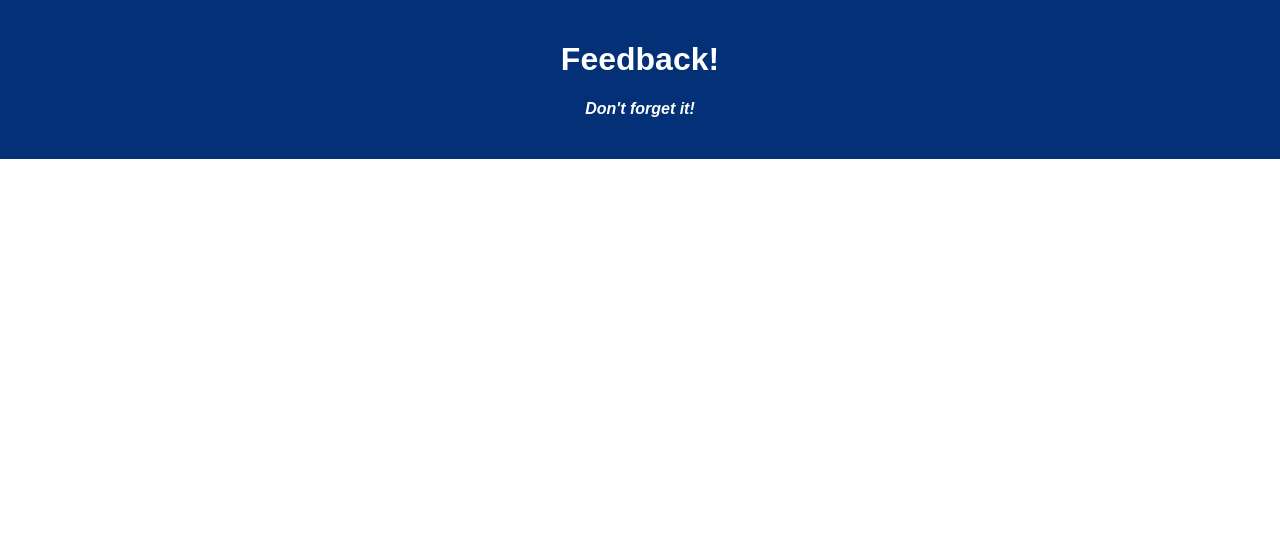
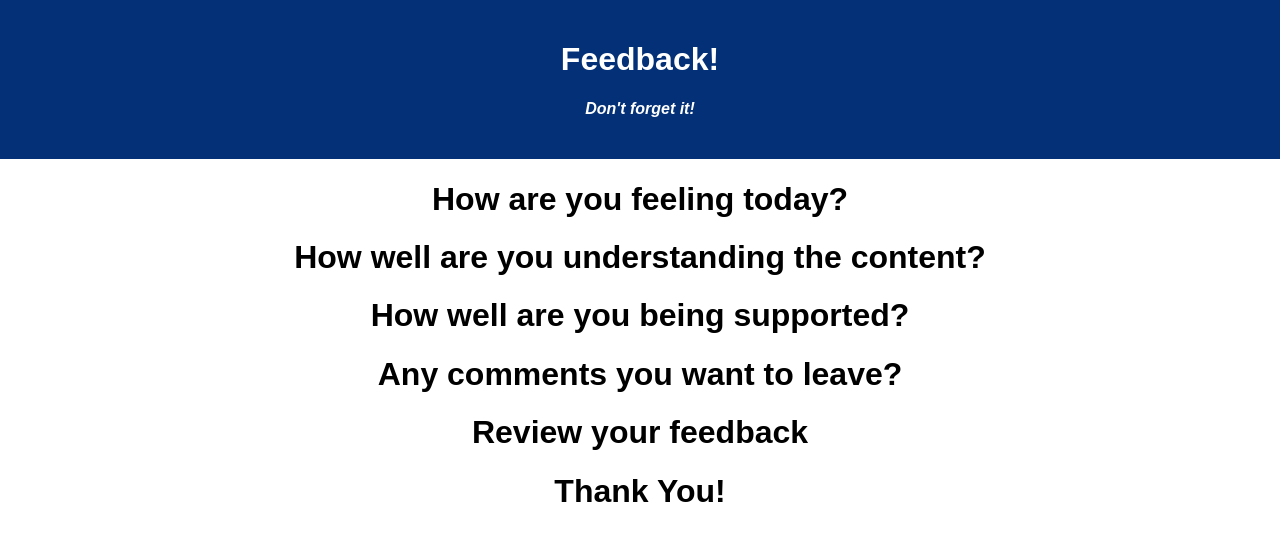
Before and after one commit to MeirSedlis/weekend-redux-feedback-loop, a React (Create React App) app: page / in a window 1280 px wide. Shown: the top 540 px of the page. Built offline with nearby package versions, Linux system fonts and the light colour scheme.

Commit message:
import components to app.jsx

```diff
--- a/src/components/App/App.jsx
+++ b/src/components/App/App.jsx
@@ -1,6 +1,12 @@
 import React from 'react';
 import axios from 'axios';
 import './App.css';
+import Feeling from "../Feeling/Feeling.jsx"
+import Understanding from "../Understanding/Understanding.jsx"
+import Support from "../Support/Support.jsx"
+import Comments from "../Comments/Comments.jsx"
+import Review from "../Review/Review.jsx"
+import ThankYou from "../ThankYou/ThankYou.jsx"
 
 function App() {
 
@@ -10,6 +16,12 @@ function App() {
         <h1 className='App-title'>Feedback!</h1>
         <h4>Don't forget it!</h4>
       </header>
+      <Feeling />
+      <Understanding />
+      <Support />
+      <Comments />
+      <Review />
+      <ThankYou />
     </div>
   );
 }
--- a/src/components/Comments/Comments.jsx
+++ b/src/components/Comments/Comments.jsx
@@ -1,6 +1,6 @@
 function Comments(){
     return (
-        <h1>Comments</h1>
+        <h1>Any comments you want to leave?</h1>
     )
 }
 
--- a/src/components/Feeling/Feeling.jsx
+++ b/src/components/Feeling/Feeling.jsx
@@ -1,6 +1,6 @@
 function Feeling(){
     return (
-        <h1>Feeling</h1>
+        <h1>How are you feeling today?</h1>
     )
 }
 
--- a/src/components/Review/Review.jsx
+++ b/src/components/Review/Review.jsx
@@ -1,6 +1,6 @@
 function Review(){
     return (
-        <h1>Review</h1>
+        <h1>Review your feedback</h1>
     )
 }
 
--- a/src/components/Support/Support.jsx
+++ b/src/components/Support/Support.jsx
@@ -1,6 +1,6 @@
 function Support(){
     return (
-        <h1>Support</h1>
+        <h1>How well are you being supported?</h1>
     )
 }
 
--- a/src/components/ThankYou/ThankYou.jsx
+++ b/src/components/ThankYou/ThankYou.jsx
@@ -1,6 +1,6 @@
 function ThankYou(){
     return (
-        <h1>Thank You</h1>
+        <h1>Thank You!</h1>
     )
 }
 
--- a/src/components/Understanding/Understanding.jsx
+++ b/src/components/Understanding/Understanding.jsx
@@ -1,6 +1,6 @@
 function Understanding(){
     return (
-        <h1>Understanding</h1>
+        <h1>How well are you understanding the content?</h1>
     )
 }
 
```
